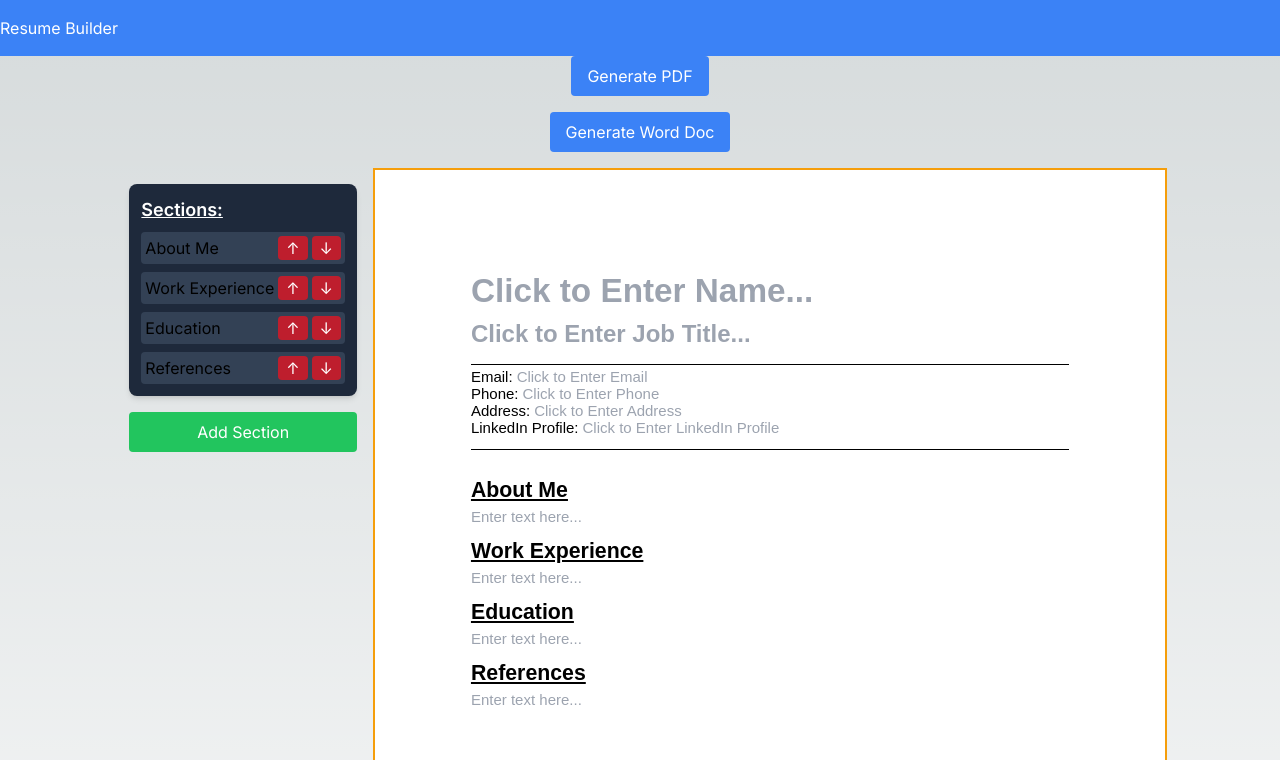
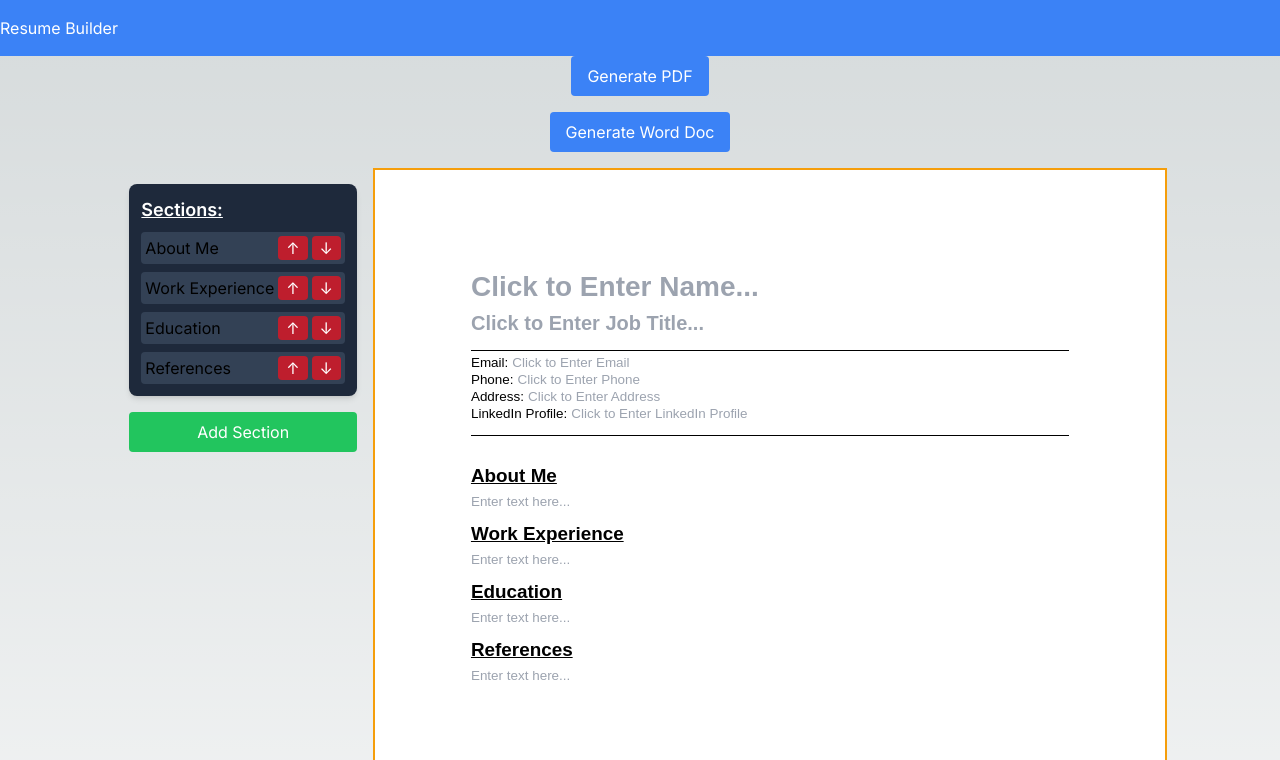
Before and after one commit to JackBadawy/resume_builder, a Next.js app: page / in a window 1280 px wide. Shown: the top 760 px of the page. Built offline with nearby package versions, Linux system fonts and the light colour scheme.

Commit message:
font size fix

```diff
--- a/src/app/Components/DynamicHeightTxtArea.tsx
+++ b/src/app/Components/DynamicHeightTxtArea.tsx
@@ -34,7 +34,7 @@ const DynamicHeightTxtArea: React.FC<DynamicHeightTextareaProps> = ({
   return (
     <textarea
       ref={textareaRef}
-      className="font-aptos text-black text-word-11 w-full border-none resize-none p-0 overflow-hidden"
+      className="font-aptos text-black text-word-11 w-full border-none resize-none p-0 overflow-hidden outline-none"
       placeholder="Enter text here..."
       rows={1}
       onChange={handleTextChange}
--- a/src/app/Utility/GenerateDocx.ts
+++ b/src/app/Utility/GenerateDocx.ts
@@ -73,7 +73,7 @@ export const generateDocx = async (
             new TextRun({
               text: textContent,
               size: 22,
-              font: "Aptos (body)", //here's where i'll add dynamic font
+              font: "Aptos (body)",
             }),
             new TextRun({
               break: 1,
--- a/tailwind.config.ts
+++ b/tailwind.config.ts
@@ -30,11 +30,11 @@ const config: Config = {
         msmargin: "2.54cm",
       },
       fontSize: {
-        "word-25": "33.3px",
-        "word-20": "26.7px",
-        "word-18": "24px",
-        "word-16": "21.3px",
-        "word-11": "15px",
+        "word-25": "1.75rem",
+        "word-20": "1.375rem",
+        "word-18": "1.25rem",
+        "word-16": "1.18rem",
+        "word-11": "0.84rem",
       },
     },
   },
```
